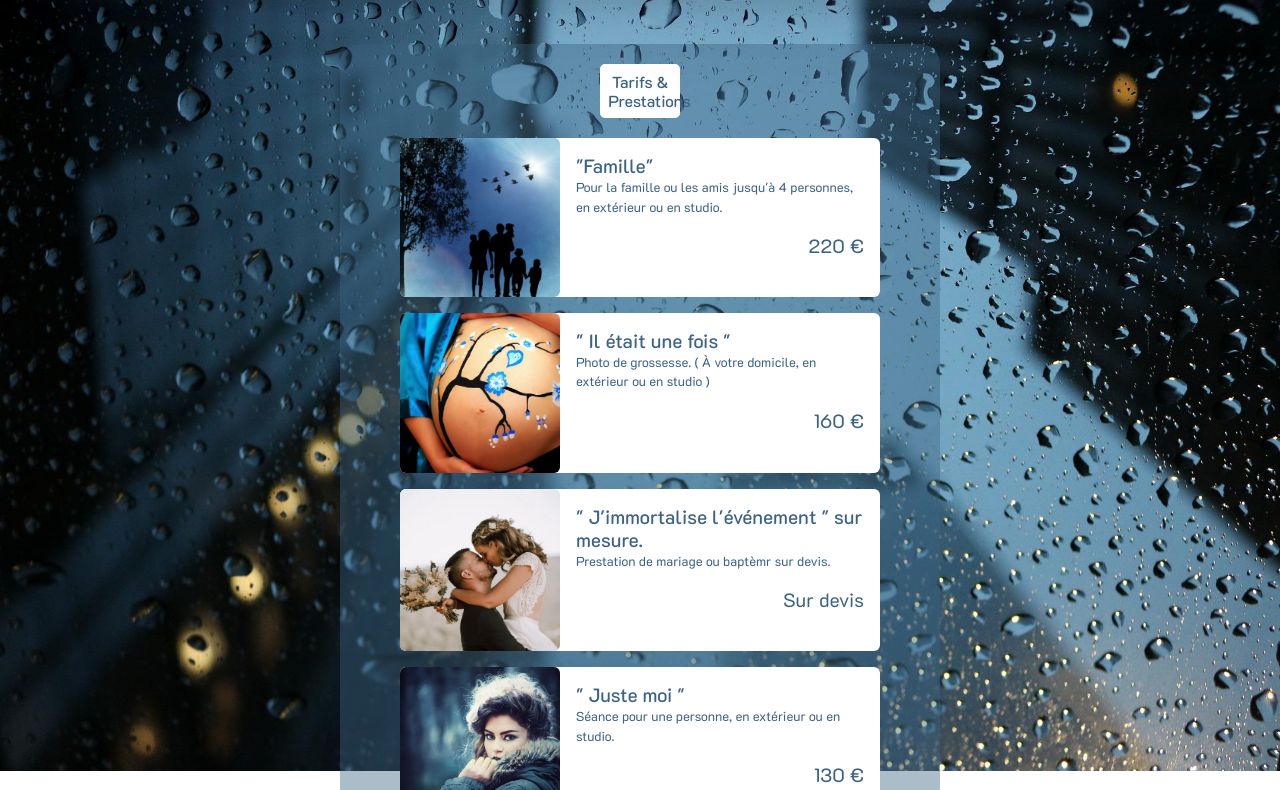
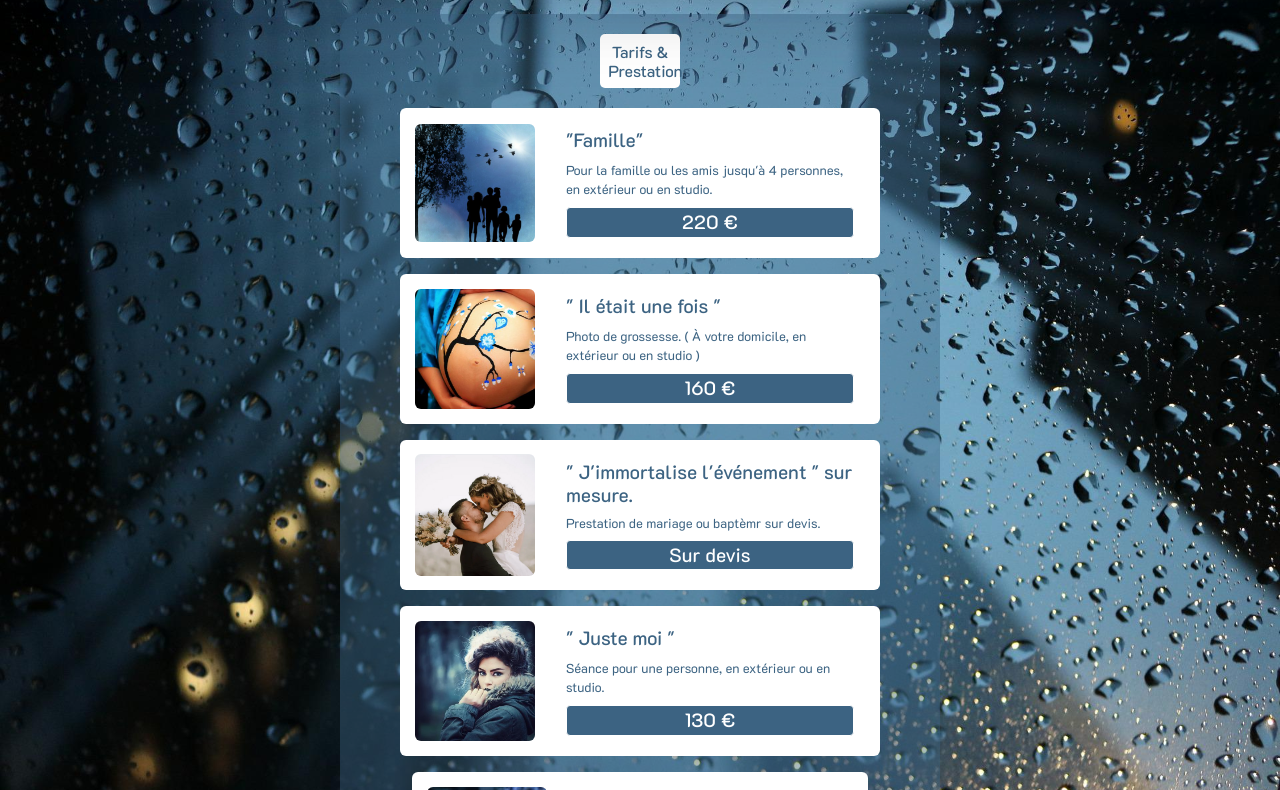
Before and after one commit to Hed40/Evaluation_Studi-5, an Eleventy site: page src/prestations.njk in a window 1280 px wide. Shown: the part 56-846 px from the top of the page. Built offline with nearby package versions, Linux system fonts and the light colour scheme; Eleventy itself is replaced by a stand-in of ours; files that its build step writes are made by us from their sources; no server answers.

Commit message:
Fix: Bug prestation

```diff
--- a/public/css/contact.css
+++ b/public/css/contact.css
@@ -31,7 +31,7 @@ form {
 .main_contact{
   display: flex;
   justify-content: center;
-  margin-top: 40px;
+  margin-top: 20px;
   margin-bottom: 20px;
   width: 100%;
   min-height: 74vh;
--- a/public/css/prestations.css
+++ b/public/css/prestations.css
@@ -11,18 +11,17 @@
   flex-direction: column;
   background-color: #3c63826c;
   align-items: center;
-  width: 450px;
+  width: 400px;
   margin-bottom: 10px;
   border-radius: 20px;
   padding-bottom: 20px;
 }
-.section_prestations{
-  width: 90%;
+.section_prestations {
+  width: 80%;
   justify-content: center;
   justify-items: center;
 }
 h1 {
-
   color: #3c6382;
   font-family: "K2D", sans-serif;
   font-size: medium;
@@ -35,61 +34,79 @@ h1 {
   background-color: white;
 }
 
-h2{
+h2 {
   color: #3c6382;
   font-family: "K2D", sans-serif;
   font-size: larger;
   text-align: center;
 }
 
-#description{
+#description {
   color: #3c6382;
   font-family: "K2D", sans-serif;
   font-size: small;
   text-align: center;
 }
 
-#condition{
+#condition {
   color: #3c6382;
   font-family: "K2D", sans-serif;
   font-size: x-small;
   text-align: center;
 }
 
-#price{
-  color: #3c6382;
+#price {
+  display: flex;
+  background-color: #3c6382;
+  justify-content: center;
+  color: white;
   font-family: "K2D", sans-serif;
   font-size: larger;
   font-weight: 500;
   text-align: center;
+  border: 1.5px solid;
+  border-radius: 4px;
 }
 
-.title_capt{
+.title_capt {
   display: flex;
-  justify-content: center
+  justify-content: center;
 }
 
-#images_presta{
+.image {
+  display: flex;
+  width: 200px;
+  height: 200px;
+  align-items: center;
+  justify-content: space-around;
+}
+
+#images_presta {
+  display: flex;
   width: 100%;
+  justify-items: center;
 }
-@media screen and (min-width: 1200px) and (orientation: landscape){
 
-  .main_prestations{
+button {
+  display: flex;
+  align-content: center;
+}
+
+@media screen and (min-width: 1200px) and (orientation: landscape) {
+  .main_prestations {
     display: flex;
     justify-content: center;
     width: 100%;
   }
-  .container_prestations{
+  .container_prestations {
     align-items: center;
     width: 600px;
-
   }
 
-  .section_prestations{
+  .section_prestations {
     width: 80%;
   }
   h1 {
-
     color: #3c6382;
     font-family: "K2D", sans-serif;
     font-size: medium;
@@ -102,37 +119,68 @@ h2{
     background-color: white;
   }
 
-  h2{
+  h2 {
     color: #3c6382;
     font-family: "K2D", sans-serif;
     font-size: larger;
     text-align: left;
   }
 
-  #description{
+  #description {
     color: #3c6382;
     font-family: "K2D", sans-serif;
     font-size: small;
     text-align: left;
   }
 
-  #condition{
+  #condition {
     color: #3c6382;
     font-family: "K2D", sans-serif;
     font-size: x-small;
     text-align: left;
   }
 
-  #price{
-    color: #3c6382;
+  .title_capt {
+    display: flex;
+    justify-content: center;
+  }
+
+  #price {
+    display: flex;
+    background-color: #3c6382;
+    justify-content: center;
+    color: white;
     font-family: "K2D", sans-serif;
     font-size: larger;
-    font-weight: 400;
-    text-align: right;
+    font-weight: 500;
+    text-align: center;
+    border: 1.5px solid;
+    border-radius: 4px;
+  }
+  .card-body {
+    display: flex;
+    flex-direction: column;
+    height: 100%;
   }
 
-  .title_capt{
+  .image {
     display: flex;
-    justify-content: center
+    width: 150px;
+    height: 150px;
+    align-items: center;
+    justify-content: space-around;
   }
+
+  #images_presta {
+    display: flex;
+    width: 80%;
+    justify-items: center;
+  }
+
+  p{
+    margin-bottom: 0;
+  }
+.d-flex{
+  justify-content: space-around;
 }
+}
--- a/public/css/style.css
+++ b/public/css/style.css
@@ -4,7 +4,6 @@ body {
   padding: 0;
   width: 100vw;
   height: 100vh;
-
 }
 
 h1 {
@@ -31,21 +30,22 @@ footer {
   align-items: center;
   color: #3c6382;
   width: 100%;
-  height: 10%;
+  height: 14vh;
   bottom: 0;
   background-color: #ffffff;
 }
 
 header {
- height: 10%;
 
 }
+
 nav {
   position: fixed;
   background-color: #3c63826c;
   color: #ffffff;
   box-shadow: rgba(17, 17, 26, 0.1) 0px 8px 24px, rgba(17, 17, 26, 0.1) 0px 16px 56px, rgba(17, 17, 26, 0.1) 0px 24px 80px;
 }
+
 .main_welcome {
   display: flex;
   flex-wrap: wrap;
@@ -72,9 +72,7 @@ nav {
 
 .background{
   background-image: url("/img/rain.jpg");
-  background-size:  cover;
-  background-repeat: no-repeat;
-  background-position: center;
- min-height: 100vh;
+  background-size: cover;
+  max-height: 100%;
   bottom: 0;
 }
--- a/src/prestations.njk
+++ b/src/prestations.njk
@@ -13,15 +13,14 @@ style: /css/prestations.css
       {% for prestations in collections.prestations %}
         <div class="card mb-3" style="max-width: 600px;">
           <div class="row g-0">
-            <div class="col-md-4 col-sm-2">
+            <div class="image col-md-4 col-sm-2">
               <img src="{{ prestations.data.image| url }}" class="img-fluid rounded" id="images_presta" alt="image">
             </div>
-            <div class="col-md-8">
-              <div class="card-body">
+            <div class="col-md-8 d-flex">
+              <div class="card-body d-flex ">
                 <h2 class="card-title" id="titlecard">{{ prestations.data.titre | safe }}</h2>
                 <p class="card-text" id="description">{{ prestations.data.description | safe }}</p>
-                <p class="card-text" id="condition">{{ prestations.data.conditions | safe }}</p>
-                <p class="card-text" id="price">{{prestations.data.prix | safe }}</p>
+                <p class="card-text-Price" id="price">{{prestations.data.prix | safe }}</p>
               </div>
             </div>
           </div>
```
Also changed, not shown: public/prestations/index.html.
